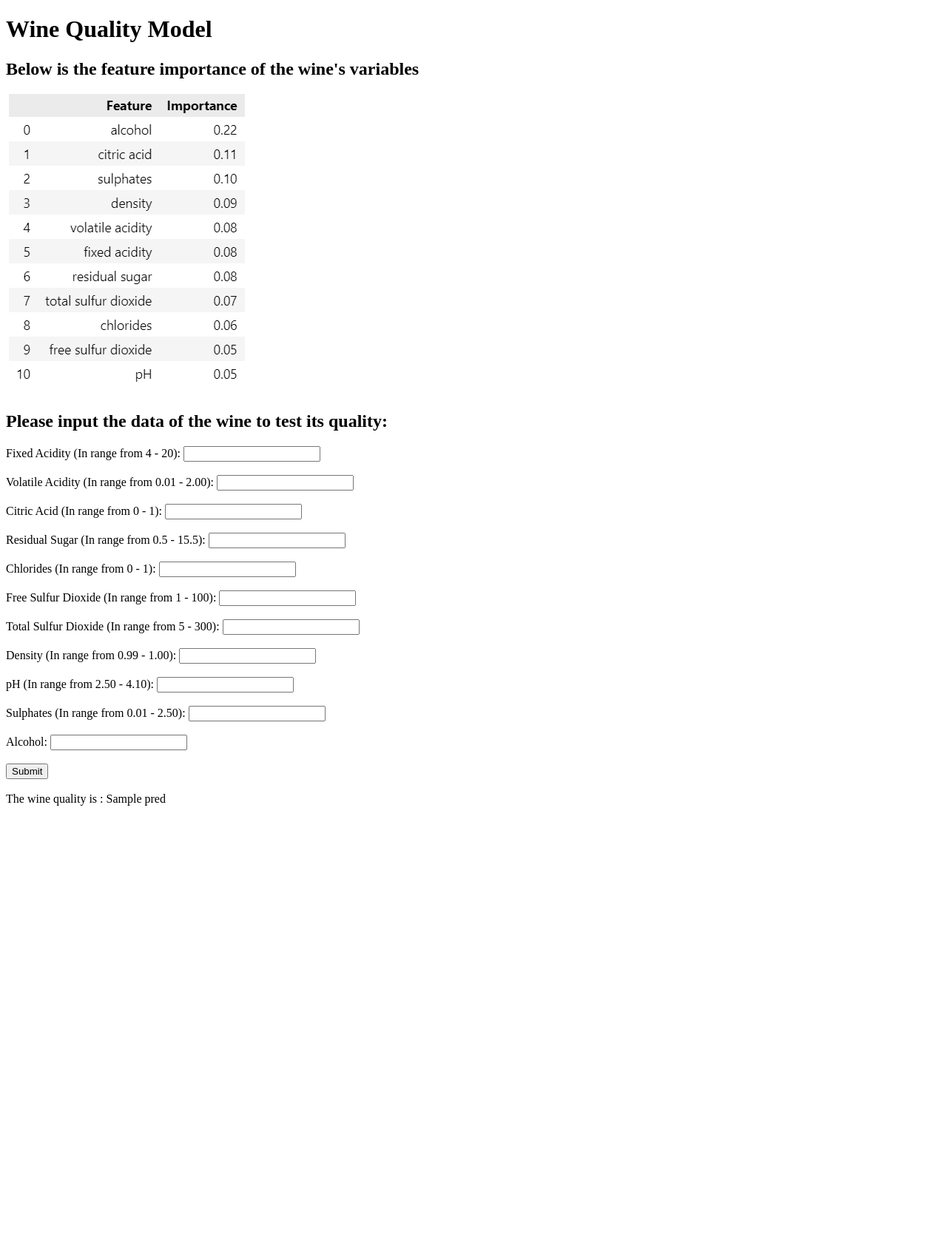
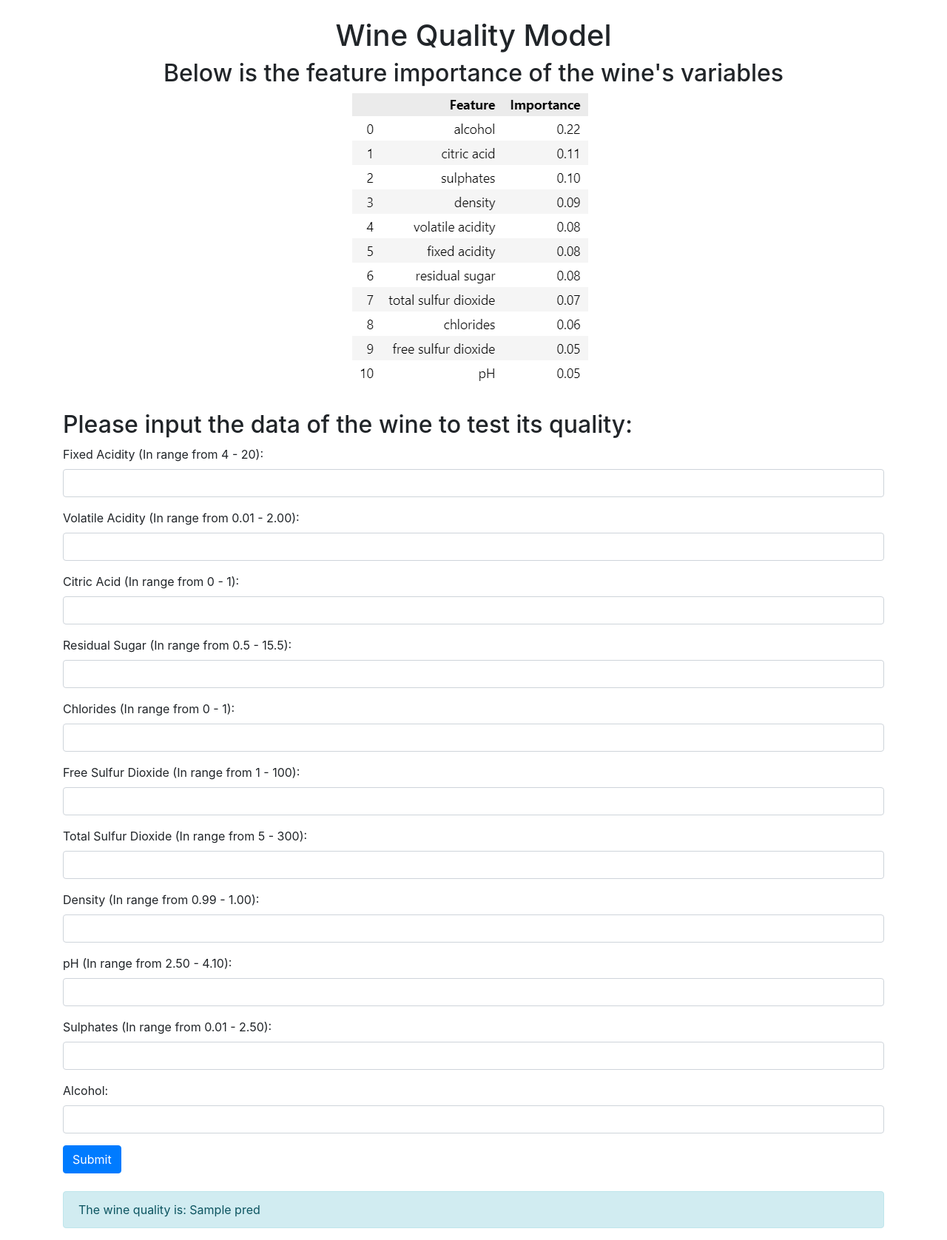
Before and after one commit to GeorgetownAnlytics/Wine-Quality-Prediction, a Flask app: template Project/Project Step II/AssignmentTutorial/app/templates/index.html in a window 1280 px wide. Shown: the whole page at 74% size. Before the commit the page ends 1089 px from the top, so only its background shows below. Run offline with Flask 3, Linux system fonts and the light colour scheme; the template is opened without the code that fills it: most values are stand-ins (such as "Sample title", 1, 10 or a date in 2020); some libraries are stand-ins or nearby versions.

Commit message:
added new index file.

```diff
--- a/Project/Project Step II/AssignmentTutorial/app/templates/index.html
+++ b/Project/Project Step II/AssignmentTutorial/app/templates/index.html
@@ -1,65 +1,87 @@
-<!-- <center>
-    <img src="static/baseimage.png", height=600/>
-    <form method="POST">
-        <label>"The Quality of the Wine is..."</label>
-        <input name="text">
-        <input type="'submit">
-    </form>
-</center> -->
-
-
-
 <!DOCTYPE html>
 <html>
 <head>
     <title>Machine Learning Model Input</title>
+    <!-- Bootstrap CSS CDN -->
+    <link rel="stylesheet" href="https://stackpath.bootstrapcdn.com/bootstrap/4.3.1/css/bootstrap.min.css">
 </head>
 <body>
-    <h1>Wine Quality Model</h1>
-    <h2>Below is the feature importance of the wine's variables</h2>
-    <img src = "../static/baseimage.png" alt = "Feature Importance"/>
-    <h2>Please input the data of the wine to test its quality: </h2>
+    <div class="container mt-4">
+        <h1 class="text-center">Wine Quality Model</h1>
+        <h2 class="text-center">Below is the feature importance of the wine's variables</h2>
+        <div class="text-center">
+            <img src="../static/baseimage.png" alt="Feature Importance" class="img-fluid">
+        </div>
+
+        <h2 class="mt-4">Please input the data of the wine to test its quality:</h2>
         <form action="{{url_for('form')}}" method="POST">
-        <label for="fixed-acidity">Fixed Acidity (In range from 4 - 20): </label>
-        <input type="text" id="fixed-acidity" name="fixed_acidity"><br><br>
+            <div class="form-group">
+                <label for="fixed-acidity">Fixed Acidity (In range from 4 - 20):</label>
+                <input type="text" class="form-control" id="fixed-acidity" name="fixed_acidity">
+            </div>
 
+            <div class="form-group">
                 <label for="volatile-acidity">Volatile Acidity (In range from 0.01 - 2.00):</label>
-        <input type="text" id="volatile-acidity" name="volatile_acidity"><br><br>
+                <input type="text" class="form-control" id="volatile-acidity" name="volatile_acidity">
+            </div>
 
-        <label for="citric-acid ">Citric Acid (In range from 0 - 1):</label>
-        <input type="text" id="citric-acid" name="citric_acid"><br><br>
+            <div class="form-group">
+                <label for="citric-acid">Citric Acid (In range from 0 - 1):</label>
+                <input type="text" class="form-control" id="citric-acid" name="citric_acid">
+            </div>
 
+            <div class="form-group">
                 <label for="residual-sugar">Residual Sugar (In range from 0.5 - 15.5):</label>
-        <input type="text" id="residual-sugar" name="residual_sugar"><br><br>
+                <input type="text" class="form-control" id="residual-sugar" name="residual_sugar">
+            </div>
 
+            <div class="form-group">
                 <label for="chlorides">Chlorides (In range from 0 - 1):</label>
-        <input type="text" id="chlorides" name="chlorides"><br><br>
+                <input type="text" class="form-control" id="chlorides" name="chlorides">
+            </div>
 
+            <div class="form-group">
                 <label for="free-sulfur-dioxide">Free Sulfur Dioxide (In range from 1 - 100):</label>
-        <input type="text" id="free-sulfur-dioxide" name="free_sulfur_dioxide"><br><br>
+                <input type="text" class="form-control" id="free-sulfur-dioxide" name="free_sulfur_dioxide">
+            </div>
 
+            <div class="form-group">
                 <label for="total-sulfur-dioxide">Total Sulfur Dioxide (In range from 5 - 300):</label>
-        <input type="text" id="total-sulfur-dioxide" name="total_sulfur_dioxide"><br><br>
+                <input type="text" class="form-control" id="total-sulfur-dioxide" name="total_sulfur_dioxide">
+            </div>
 
+            <div class="form-group">
+                <label for="density">Density (In range from 0.99 - 1.00):</label>
+                <input type="text" class="form-control" id="density" name="density">
+            </div>
 
-        <label for="density">Density (In range from 0.99 - 1.00):</label>
-        <input type="text" id="density" name="density"><br><br>
+            <div class="form-group">
+                <label for="pH">pH (In range from 2.50 - 4.10):</label>
+                <input type="text" class="form-control" id="pH" name="pH">
+            </div>
 
-        <label for="pH">pH (In range from 2.50 - 4.10):</label>
-        <input type="text" id="pH" name="pH"><br><br>
+            <div class="form-group">
+                <label for="sulphates">Sulphates (In range from 0.01 - 2.50):</label>
+                <input type="text" class="form-control" id="sulphates" name="sulphates">
+            </div>
 
-        <label for="sulphates">Sulphates (In range from 0.01 - 2.50):</label>
-        <input type="text" id="sulphates" name="sulphates"><br><br>
+            <div class="form-group">
+                <label for="alcohol">Alcohol:</label>
+                <input type="text" class="form-control" id="alcohol" name="alcohol">
+            </div>
 
-        <label for="alcohol">Alcohol:</label>
-        <input type="text" id="alcohol" name="alcohol"><br><br>
-
-        <input type="submit" value="Submit">
+            <button type="submit" class="btn btn-primary">Submit</button>
         </form>
 
+        <br>
+        <div class="alert alert-info" role="alert">
+            The wine quality is: {{pred}}
+        </div>
+    </div>
 
-    <br>
-    The wine quality is : {{pred}}
-    <br>
+    <!-- Bootstrap JS and Popper.js CDN -->
+    <script src="https://code.jquery.com/jquery-3.3.1.slim.min.js"></script>
+    <script src="https://cdnjs.cloudflare.com/ajax/libs/popper.js/1.14.7/umd/popper.min.js"></script>
+    <script src="https://stackpath.bootstrapcdn.com/bootstrap/4.3.1/js/bootstrap.min.js"></script>
 </body>
 </html>
```
Lines whose indentation alone changed are shown as unchanged.
